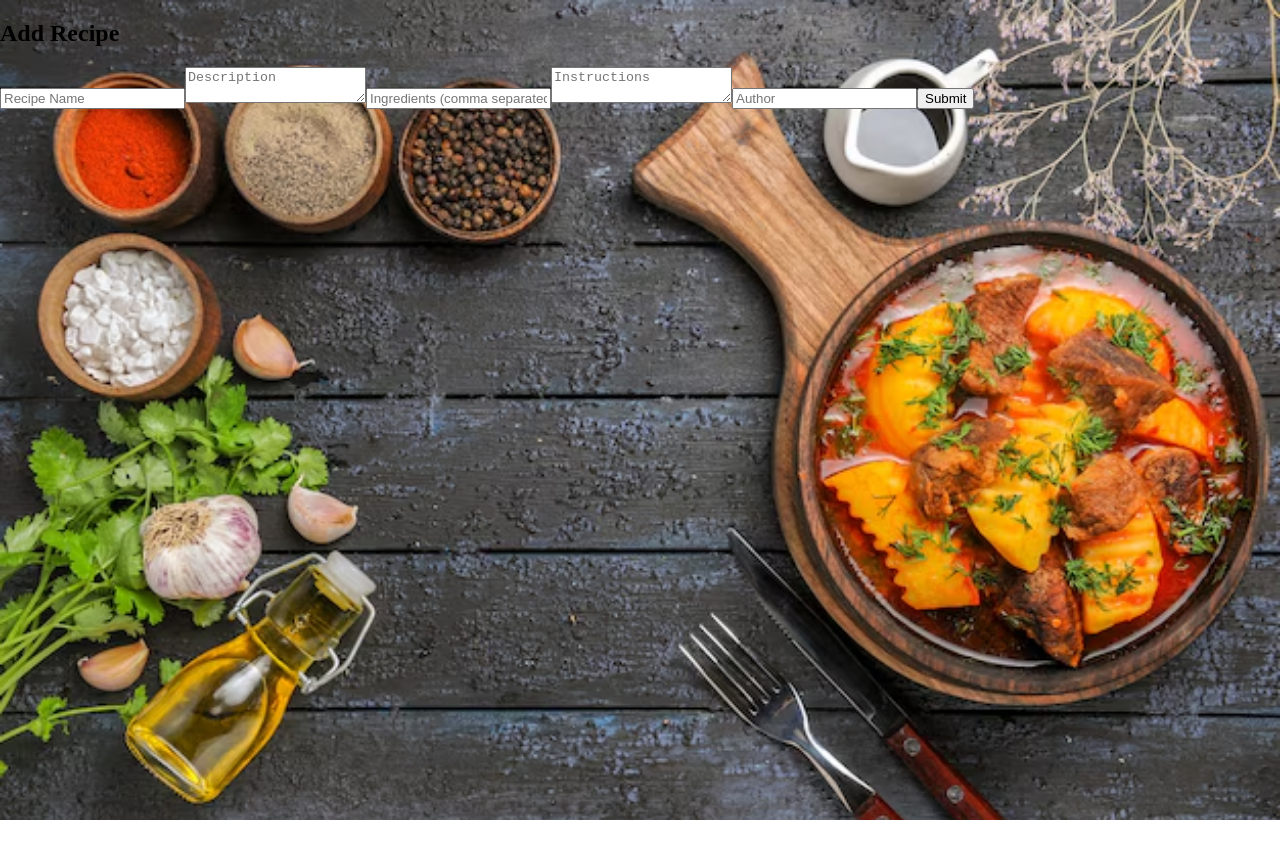
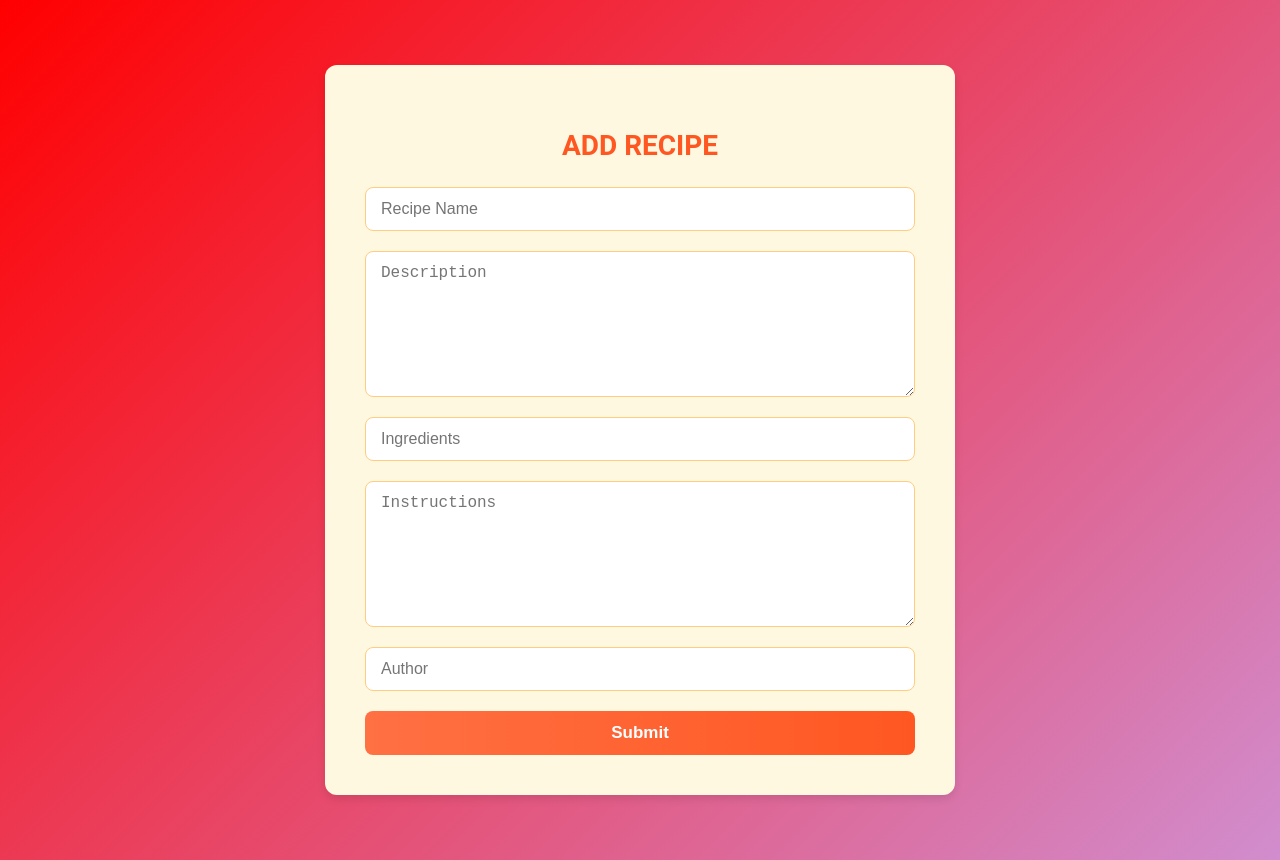
Before and after one commit to Prsingh9/Recipe_App, a React (Vite) app in the folder frontend/: page /add-recipe in a window 1280 px wide. Before the commit the page ends 820 px from the top, so only its background shows below. Built offline with nearby package versions, Linux system fonts and the light colour scheme.

Commit message:
updated add recipe UI

```diff
--- a/frontend/package.json
+++ b/frontend/package.json
@@ -14,7 +14,8 @@
     "firebase": "^11.1.0",
     "react": "^18.3.1",
     "react-dom": "^18.3.1",
-    "react-router-dom": "^6.28.1"
+    "react-router-dom": "^6.28.1",
+    "styled-components": "^6.1.14"
   },
   "devDependencies": {
     "@eslint/js": "^9.17.0",
--- a/frontend/src/components/AddRecipe.jsx
+++ b/frontend/src/components/AddRecipe.jsx
@@ -1,5 +1,6 @@
 import React, { useState } from 'react';
 import { createRecipe } from '../api/api';
+import { Container, Card, Title, Form, Input, Textarea, Button } from '../styles/AddRecipe.styles.js'; // Adjust the path as necessary
 
 const AddRecipe = () => {
   const [recipeData, setRecipeData] = useState({
@@ -7,7 +8,7 @@ const AddRecipe = () => {
     description: '',
     ingredients: '',
     instructions: '',
-    author: ''
+    author: '',
   });
 
   const handleChange = (e) => {
@@ -26,17 +27,52 @@ const AddRecipe = () => {
   };
 
   return (
-    <div>
-      <h2>Add Recipe</h2>
-      <form onSubmit={handleSubmit}>
-        <input type="text" name="name" placeholder="Recipe Name" value={recipeData.name} onChange={handleChange} required />
-        <textarea name="description" placeholder="Description" value={recipeData.description} onChange={handleChange} required />
-        <input type="text" name="ingredients" placeholder="Ingredients (comma separated)" value={recipeData.ingredients} onChange={handleChange} required />
-        <textarea name="instructions" placeholder="Instructions" value={recipeData.instructions} onChange={handleChange} required />
-        <input type="text" name="author" placeholder="Author" value={recipeData.author} onChange={handleChange} required />
-        <button type="submit">Submit</button>
-      </form>
-    </div>
+    <Container>
+      <Card>
+        <Title>Add Recipe</Title>
+        <Form onSubmit={handleSubmit}>
+          <Input
+            type="text"
+            name="name"
+            placeholder="Recipe Name"
+            value={recipeData.name}
+            onChange={handleChange}
+            required
+          />
+          <Textarea
+            name="description"
+            placeholder="Description"
+            value={recipeData.description}
+            onChange={handleChange}
+            required
+          />
+          <Input
+            type="text"
+            name="ingredients"
+            placeholder="Ingredients"
+            value={recipeData.ingredients}
+            onChange={handleChange}
+            required
+          />
+          <Textarea
+            name="instructions"
+            placeholder="Instructions"
+            value={recipeData.instructions}
+            onChange={handleChange}
+            required
+          />
+          <Input
+            type="text"
+            name="author"
+            placeholder="Author"
+            value={recipeData.author}
+            onChange={handleChange}
+            required
+          />
+          <Button type="submit">Submit</Button>
+        </Form>
+      </Card>
+    </Container>
   );
 };
 
--- /dev/null
+++ b/frontend/src/styles/AddRecipe.styles.js
@@ -0,0 +1,102 @@
+import styled from 'styled-components';
+
+// Main container with a food-themed background gradient
+const Container = styled.div`
+  display: flex;
+  justify-content: center;
+  align-items: center;
+  min-height: 100vh;
+  background: linear-gradient(135deg,rgb(255, 0, 0),rgb(209, 141, 206));
+  padding: 30px;
+ font-family: 'Roboto', sans-serif;
+`;
+
+// Card with a modern hover shadow effect and subtle rounded corners
+const Card = styled.div`
+  background: #fff8e1;
+  box-shadow: 0 4px 8px rgba(0, 0, 0, 0.1);
+  border-radius: 12px;
+  padding: 40px;
+  width: 100%;
+  max-width: 550px;
+  transition: transform 0.3s ease, box-shadow 0.3s ease;
+
+  &:hover {
+    transform: translateY(-5px);
+    box-shadow: 0 10px 20px rgba(0, 0, 0, 0.15);
+  }
+`;
+
+// Title with warm and inviting colors
+const Title = styled.h2`
+  font-size: 28px;
+  font-weight: bold;
+  color: #ff5722;
+  text-align: center;
+  margin-bottom: 25px;
+  text-transform: uppercase;
+`;
+
+// Form with optimized spacing for inputs
+const Form = styled.form`
+  display: flex;
+  flex-direction: column;
+  gap: 20px;
+`;
+
+// Input with a subtle border and vibrant focus effect
+const Input = styled.input`
+  padding: 12px 15px;
+  font-size: 16px;
+  border: 1px solid #ffcc80;
+  border-radius: 8px;
+  outline: none;
+  transition: border-color 0.3s ease, box-shadow 0.3s ease;
+
+  &:focus {
+    border-color: #ff7043;
+    box-shadow: 0 0 5px rgba(255, 112, 67, 0.5);
+  }
+`;
+
+// Textarea styled similarly to Input, with resizable functionality
+const Textarea = styled.textarea`
+  padding: 12px 15px;
+  font-size: 16px;
+  border: 1px solid #ffcc80;
+  border-radius: 8px;
+  outline: none;
+  resize: vertical;
+  min-height: 120px;
+  transition: border-color 0.3s ease, box-shadow 0.3s ease;
+
+  &:focus {
+    border-color: #ff7043;
+    box-shadow: 0 0 5px rgba(255, 112, 67, 0.5);
+  }
+`;
+
+// Button with a gradient background and hover animation
+const Button = styled.button`
+  background: linear-gradient(90deg, #ff7043, #ff5722);
+  color: #ffffff;
+  font-size: 17px;
+  font-weight: bold;
+  border: none;
+  border-radius: 8px;
+  padding: 12px;
+  cursor: pointer;
+  transition: background 0.3s ease, transform 0.2s ease;
+
+  &:hover {
+    background: linear-gradient(90deg, #ff5722, #e64a19);
+    transform: translateY(-2px);
+  }
+
+  &:active {
+    transform: translateY(1px);
+  }
+`;
+
+// Export styles for use in the AddRecipe component
+export { Container, Card, Title, Form, Input, Textarea, Button };
```
Also changed, not shown: 1 other file (tests, documents, lock files or other folders).
